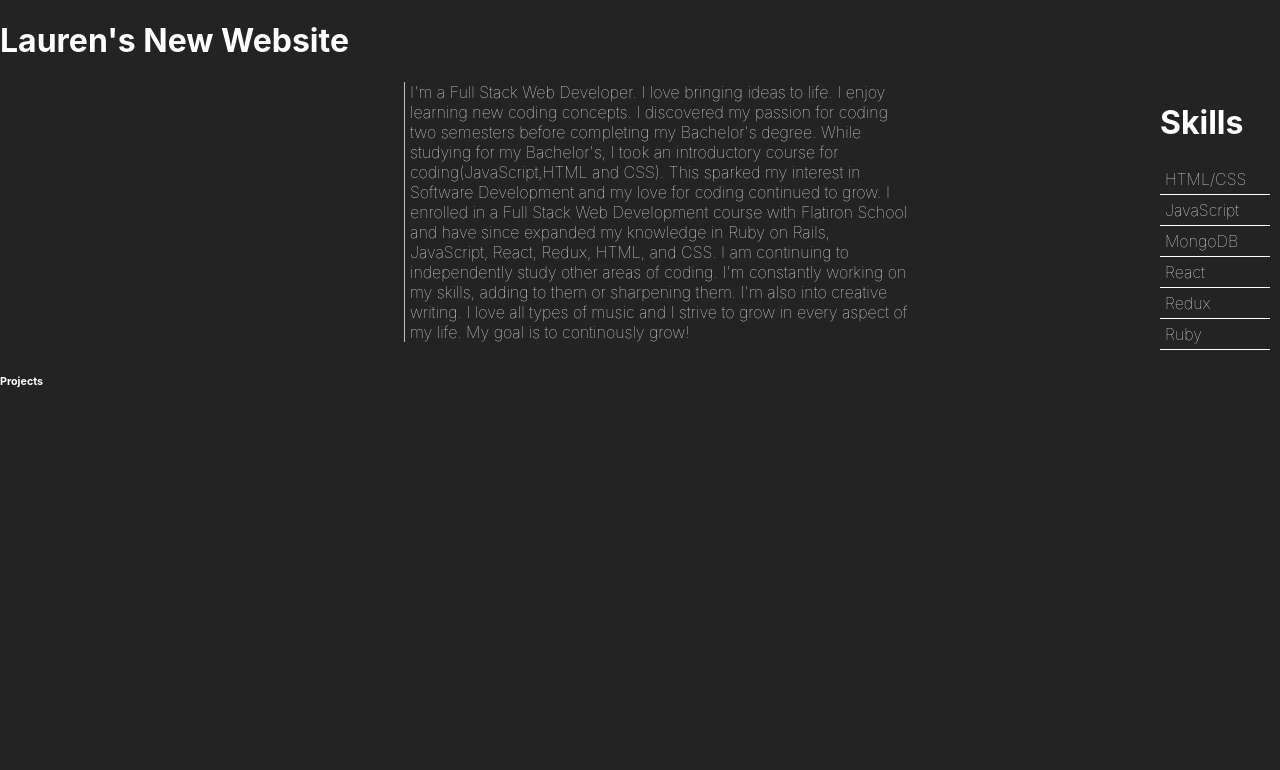
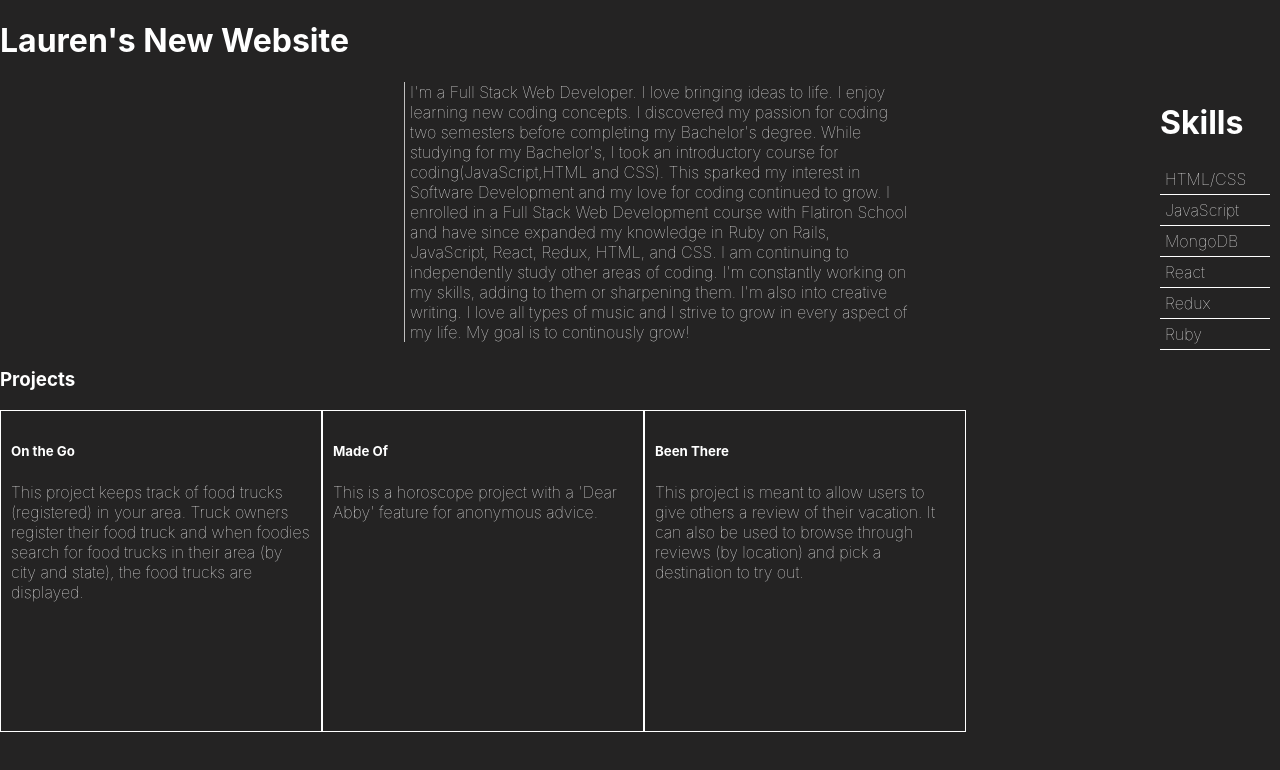
Before and after one commit to LmLutec/personal-portfolio, a React (Create React App) app: page / in a window 1280 px wide. Shown: the top 770 px of the page. Built offline with nearby package versions, Linux system fonts and the light colour scheme.

Commit message:
added projects array to projects component. added projects.css file with minor css changes like, border, font, and positioning

```diff
--- a/src/components/Projects.js
+++ b/src/components/Projects.js
@@ -1,9 +1,36 @@
-import React from "react";
+import React, { useState } from "react";
+import "../styles/Projects.css";
 
 const Projects = () => {
+  const [projects, setProjects] = useState([
+    {
+      title: "On the Go",
+      description:
+        "This project keeps track of food trucks (registered) in your area. Truck owners register their food truck and when foodies search for food trucks in their area (by city and state), the food trucks are displayed.",
+    },
+    {
+      title: "Made Of",
+      description:
+        "This is a horoscope project with a 'Dear Abby' feature for anonymous advice.",
+    },
+    {
+      title: "Been There",
+      description:
+        "This project is meant to allow users to give others a review of their vacation. It can also be used to browse through reviews (by location) and pick a destination to try out.",
+    },
+  ]);
+
   return (
     <div>
-      <h6>Projects</h6>
+      <h3>Projects</h3>
+      <div className="projectsContainer">
+        {projects.map((p) => (
+          <div className="project">
+            <h5>{p.title} </h5>
+            {p.description}
+          </div>
+        ))}
+      </div>
     </div>
   );
 };
--- /dev/null
+++ b/src/styles/Projects.css
@@ -0,0 +1,10 @@
+.project {
+  padding: 10px;
+  width: 300px;
+  height: 300px;
+  border: 1px solid white;
+}
+
+.projectsContainer {
+  display: flex;
+}
```
